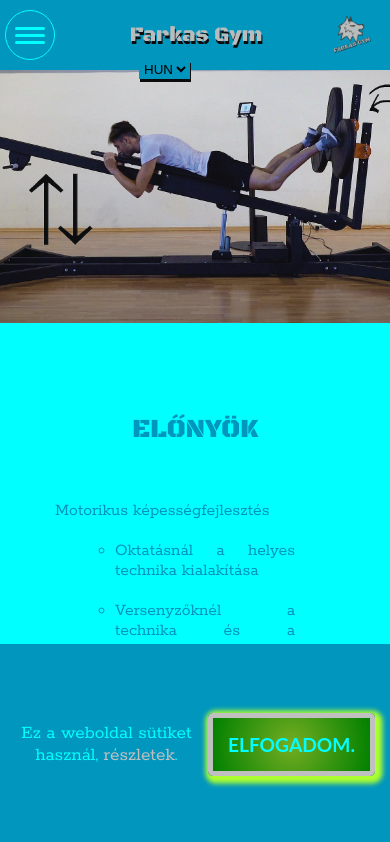
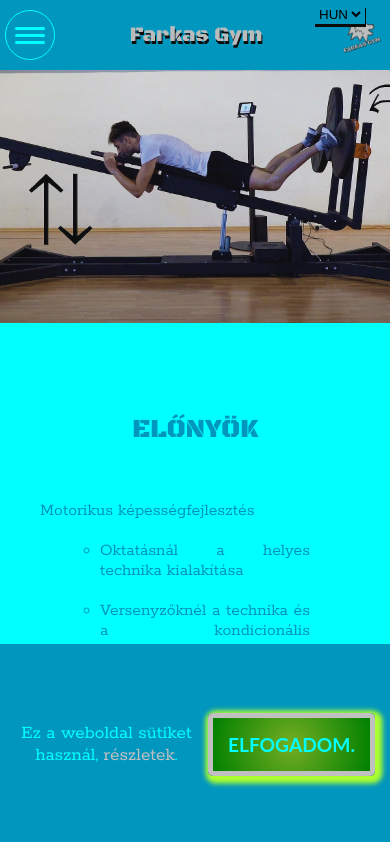
Before and after one commit to szeidl-balazs/nextgenfarmingweb, a React (Create React App) app in the folder frontend/: page / in a window 390 px wide. Shown: the top 842 px of the page. Built offline with nearby package versions, Linux system fonts and the light colour scheme.

Commit message:
Navigation file name and component name renamed to be more consequent. Small screen size override in the righ side corrected. Overflow-x blocked.

```diff
--- a/frontend/src/components/css_files/13_imprint.css
+++ b/frontend/src/components/css_files/13_imprint.css
@@ -29,6 +29,7 @@
     "regnum regnum-content"
     "tax tax-content";
     column-gap: 5px;
+    row-gap: 10px;
     border: 10px solid red;
     font-size: 1rem;
 
--- a/frontend/src/components/css_files/1_base_style.css
+++ b/frontend/src/components/css_files/1_base_style.css
@@ -25,6 +25,7 @@ body {
     background-color: var(--main-dark-color);
     color: var(--main-light-color);
     font-family: 'Rokkitt', serif;
+    overflow-x: hidden;
 }
 
 /*The below code retains the benefit content always below the menu line:*/
--- a/frontend/src/components/css_files/2_1_navigation.css
+++ b/frontend/src/components/css_files/2_1_navigation.css
@@ -123,11 +123,12 @@
 
 .language-selector {
    position: fixed;
-   top: 60px;
-   right: 200px;
+   top: 5px;
+   right: 25px;
    z-index: 1;
    background-color: var(--main-dark-color);
    border: 1px solid var(--main-dark-color);
    box-shadow: var(--text-shadow);
    cursor: pointer;
+   grid-area: language;
 }
--- a/frontend/src/components/css_files/3_0_main_page.css
+++ b/frontend/src/components/css_files/3_0_main_page.css
@@ -15,7 +15,7 @@
     grid-template-columns: 2fr 3fr;
     grid-template-rows: auto auto auto auto;
     grid-template-areas:
-    "intro-container intro-container"
+    "intro-container language"
     "benefits benefits"
     "specifications specifications"
     "presentation presentation"
@@ -23,4 +23,5 @@
     background-color: var(--main-light-color);
     color: var(--main-dark-color);
     width: 100vw;
+    margin: 0;
 }
--- a/frontend/src/components/css_files/3_1_hero.css
+++ b/frontend/src/components/css_files/3_1_hero.css
@@ -2,6 +2,8 @@
     grid-area: intro-container;
     display: grid;
     justify-content: center;
+    width: 100vw;
+    margin: 0;
 
 }
 
--- a/frontend/src/components/css_files/3_2_benefit.css
+++ b/frontend/src/components/css_files/3_2_benefit.css
@@ -1,6 +1,6 @@
 .benefits {
     grid-area: benefits;
-    padding: 0 var(--text-padding) var(--text-padding) var(--text-padding);
+    padding: 0 0 var(--text-padding) 0;
     display: flex;
     flex-direction: column;
     justify-content: center;
--- a/frontend/src/components/css_files/6_media_queries.css
+++ b/frontend/src/components/css_files/6_media_queries.css
@@ -13,10 +13,6 @@
         font-size: 1.3rem;
     }
 
-    .logo-container {
-        margin-right: 20px;
-    }
-
     .menu a {
         font-size: .9rem;
     }
@@ -24,6 +20,8 @@
     .menu a:hover {
         transform: scale(1.1);
     }
+
+
 }
 
 /*iPhone 5/SE*/
--- a/frontend/src/components/structure_components/1_GridContainer.jsx
+++ b/frontend/src/components/structure_components/1_GridContainer.jsx
@@ -1,6 +1,6 @@
 import {React, useState} from 'react';
-import Header from './2_Header_hun';
-import HeaderEng from './2_Header_eng';
+import NavigationHun from './2_Navigation_hun';
+import NavigationEng from './2_Navigation_eng';
 import MainPage from './3_MainPage_hun';
 import MainPageEng from './3_MainPage_eng';
 import Footer from './7_Footer_hun';
@@ -23,10 +23,11 @@ const GridContainer = () => {
     return (
         <div className="grid-container">
 
-            <select className="language-selector" value={language} onChange={languageSelector} >
+           <select className="language-selector" value={language} onChange={languageSelector} >
                 <option value="hun" >HUN</option>
                 <option value="eng">ENG</option>
             </select>
+
 
 
         {
@@ -35,9 +36,9 @@ const GridContainer = () => {
 
             ?
 
-            <div>
+            <div className="grid-wrap">
 
-                <Header />
+                <NavigationHun />
                 <MainPage />
                 <Footer />
                 <input className="checkbox-cb" id="checkbox-cb" type="checkbox" />
@@ -49,7 +50,7 @@ const GridContainer = () => {
 
             <div>
 
-                <HeaderEng />
+                <NavigationEng />
                 <MainPageEng />
                 <FooterEng />
                 <input className="checkbox-cb" id="checkbox-cb" type="checkbox" />
--- a/frontend/src/components/structure_components/2_Header_eng.jsx
+++ b/frontend/src/components/structure_components/2_Navigation_eng.jsx
@@ -1,7 +1,7 @@
 import React, {useState} from 'react';
 import { useSpring, animated } from "react-spring";
 
-const HeaderEng = () => {
+const NavigationEng = () => {
 
     const [show, setShow] = useState(false);
 
@@ -68,4 +68,4 @@ const HeaderEng = () => {
 
 }
 
-export default HeaderEng;
+export default NavigationEng;
--- a/frontend/src/components/structure_components/2_Header_hun.jsx
+++ b/frontend/src/components/structure_components/2_Navigation_hun.jsx
@@ -1,7 +1,7 @@
 import React, {useState} from 'react';
 import { useSpring, animated } from "react-spring";
 
-const Header = () => {
+const NavigationHun = () => {
 
     const [show, setShow] = useState(false);
 
@@ -68,4 +68,4 @@ const Header = () => {
 
 }
 
-export default Header;
+export default NavigationHun;
```
Also changed, not shown: frontend/src/components/structure_components/Language_selector.jsx (added).
